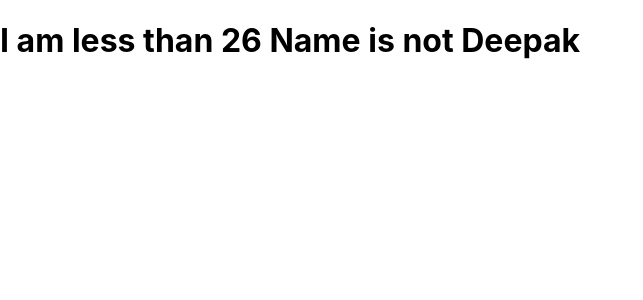
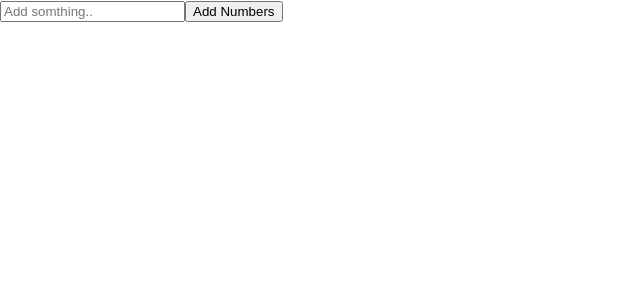
Before and after one commit to Deepak-Urs/React-projects-latest, a React (Create React App) app in the folder react-concepts/react-concepts/: page / in a window 1280 px wide. Shown: the top 300 px of the page, without its empty margins (0-643 px from the left). Built offline with nearby package versions, Linux system fonts and the light colour scheme.

Commit message:
Events handling

```diff
--- a/react-concepts/react-concepts/src/App.js
+++ b/react-concepts/react-concepts/src/App.js
@@ -1,4 +1,4 @@
-import { useEffect, useState } from 'react'
+//import { useEffect, useState } from 'react'
 
 //import States from './components/States';
 //import StatesClassBased from './components/StatesClassBased';
@@ -6,8 +6,8 @@ import { useEffect, useState } from 'react'
 //import Props from './components/Props'
 
 function App() {
-  let age = 26
-  let name = "Deepaks"
+  //let age = 26
+  //let name = "Deepaks"
   // MAP DEMO
   //const [users, setUsers] = useState([]);
 
@@ -50,22 +50,36 @@ function App() {
   //  setName(value)
   //}
 
-  useEffect(() => {
-    let age = 25;
-    let name = "Deepaks"
+  //useEffect(() => {
+  //  let age = 25;
+  //  let name = "Deepaks"
 
-    //if (age > 26) {
-    //  console.log('Age is 26');
-    //}
+  //  //if (age > 26) {
+  //  //  console.log('Age is 26');
+  //  //}
 
-    age > 26 ? console.log('Age is more than 26') :
-    name === "Deepak" && age === 26 ?
-    (<>{console.log('Name is Deepak')} {console.log('Age is 26')}</>) : (<>{console.log('I am less than 26')} {console.log('Name is not Deepak')}</>)
-  })
+  // inline conditional experessions and ternary operator
+  //  age > 26 ? console.log('Age is more than 26') :
+  //  name === "Deepak" && age === 26 ?
+  //  (<>{console.log('Name is Deepak')} {console.log('Age is 26')}</>) : (<>{console.log('I am less than 26')} {console.log('Name is not Deepak')}</>)
+  //})
+
+  // EVENT HANDLING
+  const addNums = (num1, num2) => {
+    console.log(num1+num2);
+  }
+
+  const getInput = (event) => {
+    console.log(event.target.name);
+  }
 
   return (
     <div className='App'>
       <div className='card'>
+
+        {/*EVENT HANDLING*/}
+        <input name='input' placeholder='Add somthing..' onChange={getInput}/>
+        <button onClick={() => addNums(2, 3)}>Add Numbers</button>
 
         {/* MAP and STATES DEMO */}
         {/*<h1>Users</h1>*/}
@@ -93,11 +107,11 @@ function App() {
       {/*<Props valueOfProp={name} changeName={changeName} />*/}
 
       {/* inline conditional experessions and ternary operator */}
-      {
+      {/*{
         age > 26 ? (<h1>'Age is more than 26'</h1>) :
         name === "Deepak" && age === 26 ?
         (<h1>Name is Deepak and Age is 26'</h1>) : (<h1>I am less than 26 Name is not Deepak</h1>)
-      }
+      }*/}
     </div>
   )
 }
```
